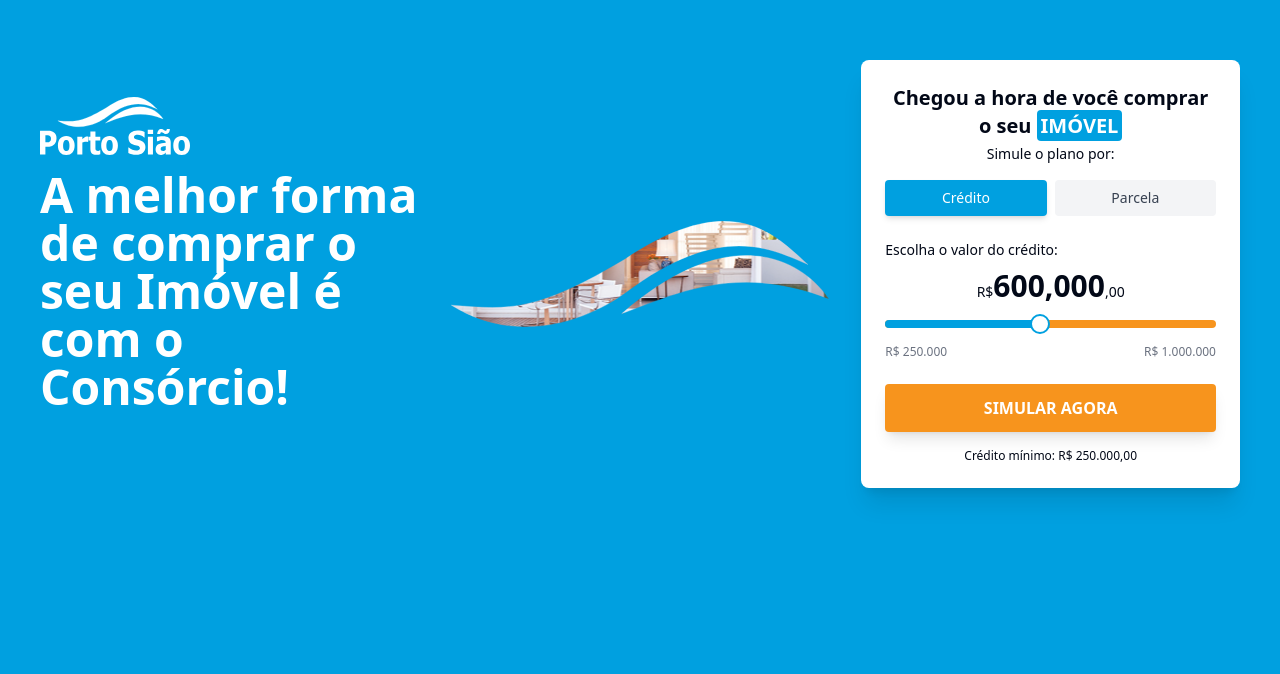
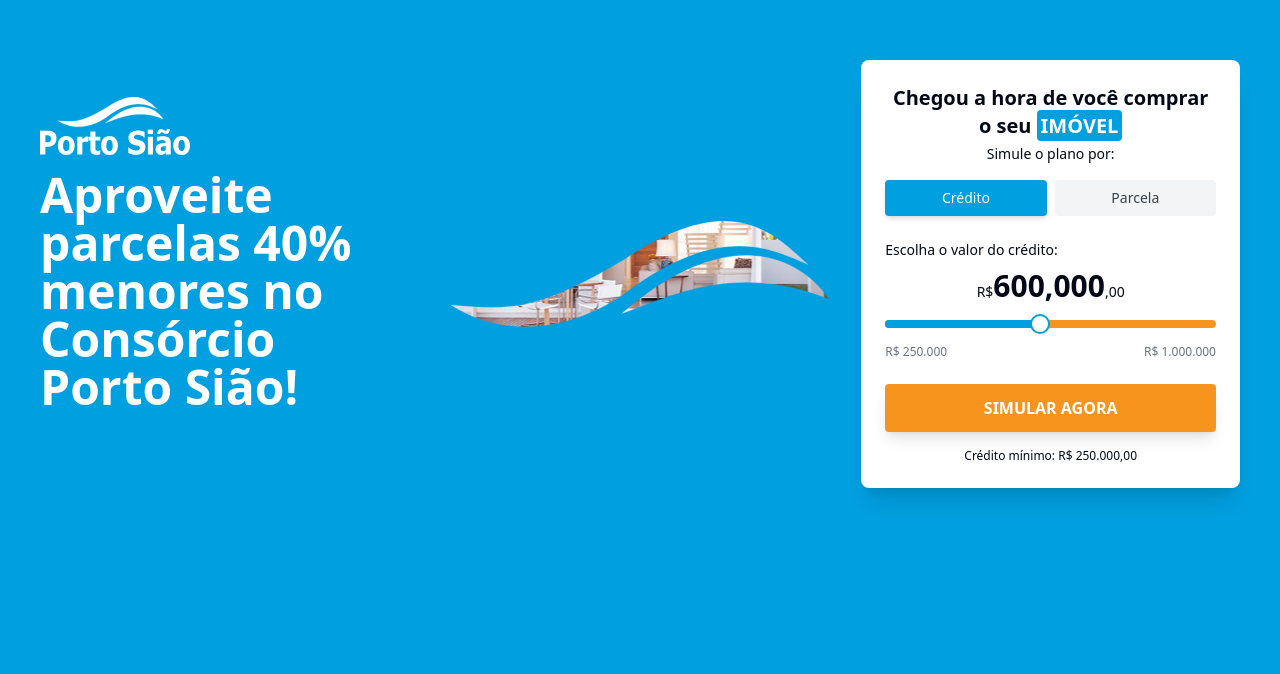
Before and after one commit to Monte-Siao-Grupo/porto-project, a Next.js app: page / in a window 1280 px wide. Shown: the part 126-800 px from the top of the page. Built offline with nearby package versions, Linux system fonts and the light colour scheme.

Commit message:
text update

```diff
--- a/components/hero-section.tsx
+++ b/components/hero-section.tsx
@@ -38,7 +38,7 @@ export default function HeroSection() {
           <motion.div variants={itemVariants}>
             <Image src="/images/logo-porto-siao.svg" alt="Logo Montesiao" width={150} height={150} className="mb-4" />
             <h1 className="text-3xl md:text-4xl lg:text-5xl font-bold mb-4 leading-tight text-left">
-              A melhor forma de comprar o seu Imóvel é com o Consórcio!
+              Aproveite parcelas 40% menores no Consórcio Porto Sião!
             </h1>
           </motion.div>
 
```
